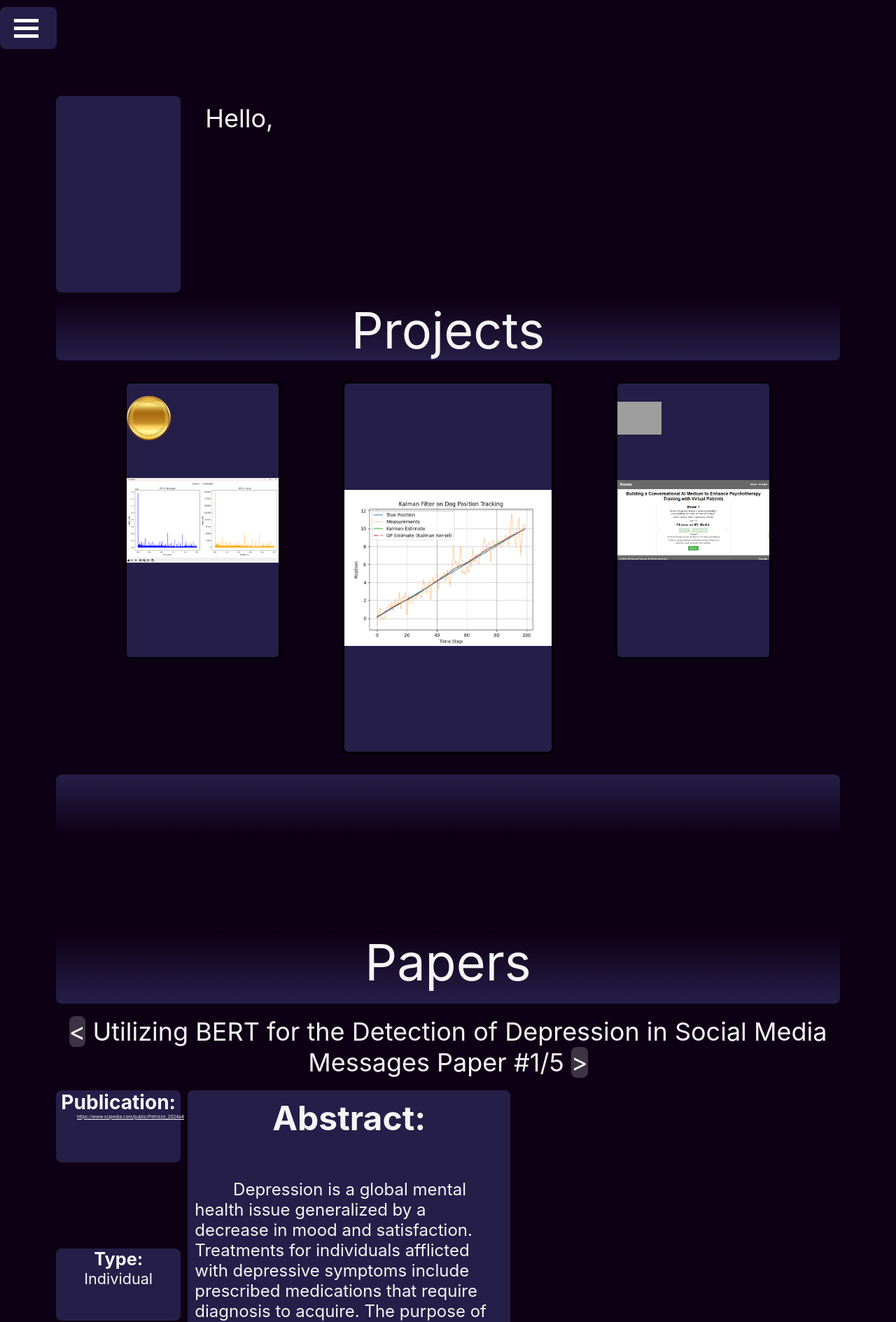
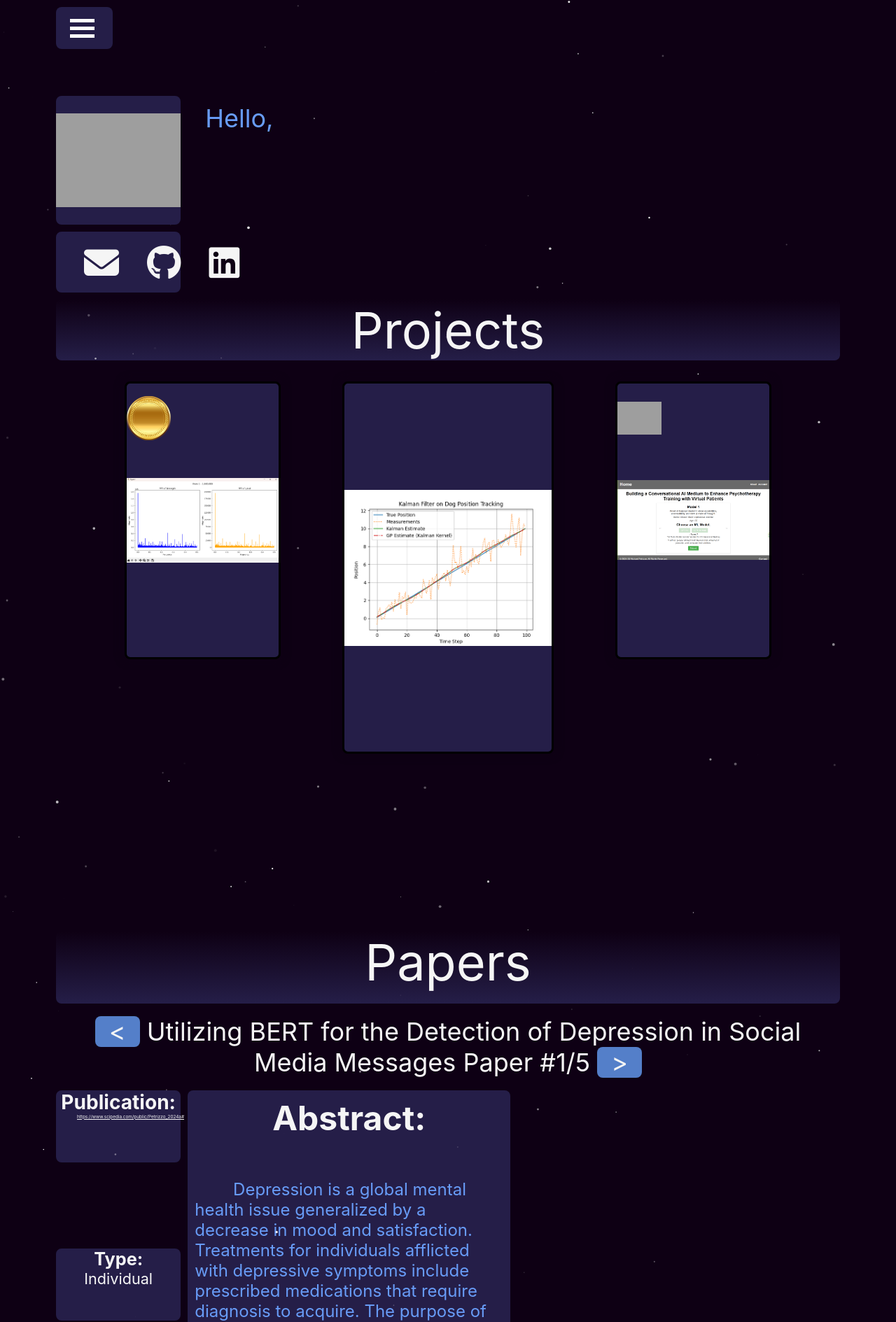
Before and after one commit to MI2yaya/Personal-Website, a Flask app: page / in a window 1280 px wide. Shown: the top 1889 px of the page at 70% size. Run offline with Flask 3, Linux system fonts and the light colour scheme; grey boxes are pictures that could not be loaded.

Commit message:
Starfield! Skill rotations!

```diff
--- a/static/JS/header.js
+++ b/static/JS/header.js
@@ -1,6 +1,6 @@
 const header = document.getElementById('header');
 const bars = document.getElementById('bars')
-const sections = ['me', 'projects', 'papers', 'work', 'photos'];
+const sections = ['me', 'projects', 'papers', 'work','photos'];
 
 
 function capitalizeFirstLetter(str) {
--- /dev/null
+++ b/static/JS/skillSlide.js
@@ -0,0 +1,78 @@
+const skillsSlide = document.getElementById('skillsSlide');
+
+let skills = [
+    { png: "python", description: 'Python' },
+    { png: "js", description: 'JavaScript' },
+    { png: "html", description: 'HTML' },
+    { png: "css", description: 'CSS' },
+    { png: 'ai', description: "AI Chatbots"}
+];
+let currentSkillIndex = 0;
+const speed = 1;
+let paused=false;
+let inView = true;
+
+const observer = new IntersectionObserver(entries => {
+    entries.forEach(entry => {
+        inView = entry.isIntersecting;
+    });
+}, {
+    threshold: 0.1
+});
+observer.observe(skillsSlide);
+
+function addSkill(index, left = window.innerWidth) {
+    const skillPNG = skills[index]['png'];
+    const skillDescription = skills[index]['description'];
+    const skill = document.createElement('div');
+    skill.classList.add('skill');
+    skill.style.left = `${left}px`;
+    skill.style.backgroundImage = `url('/static/assets/skillsImages/${skillPNG}.png')`;
+    skill.addEventListener('mouseover', () => paused = true);
+    skill.addEventListener('mouseout', () => paused = false);
+
+    const skillBar = document.createElement('div');
+    skillBar.classList.add('skillBar');
+    const skillText = document.createElement('a');
+    skillText.innerHTML = skillDescription;
+
+    skillBar.appendChild(skillText);
+    skill.appendChild(skillBar);
+    skillsSlide.appendChild(skill);
+
+    requestAnimationFrame(() => {
+        skill.dataset.width = skill.getBoundingClientRect().width;
+    });
+}
+
+function animateSkills() {
+    const skillElements = document.querySelectorAll('.skill');
+    skillElements.forEach(skill => {
+        if (!paused && inView){
+            let currentLeft = parseFloat(skill.style.left);
+            currentLeft -= speed;
+            skill.style.left = `${currentLeft}px`;
+
+            // Remove if completely off screen
+            const width = parseFloat(skill.dataset.width || 0);
+            if (currentLeft + width < 0) {
+                skill.remove();
+            }
+        }
+    });
+
+    // Add new skill if rightmost one is far enough in
+    const lastSkill = skillsSlide.lastElementChild;
+    const lastWidth = lastSkill ? parseFloat(lastSkill.dataset.width || 0) : 0;
+
+    if (!lastSkill || parseFloat(lastSkill.style.left) < window.innerWidth - (lastWidth*1.5)) {
+        addSkill(currentSkillIndex);
+        currentSkillIndex = (currentSkillIndex + 1) % skills.length;
+    }
+
+    requestAnimationFrame(animateSkills);
+}
+
+document.addEventListener('DOMContentLoaded', () => {
+    animateSkills();
+});
--- /dev/null
+++ b/static/JS/stars.js
@@ -0,0 +1,76 @@
+const canvas = document.getElementById('starfield');
+const ctx = canvas.getContext('2d');
+let mouse = { x: -9999, y: -9999 };
+
+function resizeCanvas() {
+    canvas.width = window.innerWidth;
+    canvas.height = window.innerHeight;
+}
+resizeCanvas();
+window.addEventListener('resize', resizeCanvas);
+
+// Create stars
+let stars = [];
+for (let i = 0; i < 150; i++) {
+    const x = Math.random() * canvas.width;
+    const y = Math.random() * canvas.height;
+    stars.push({
+        x, y,
+        ox: x, oy: y,
+        radius: Math.random() * 2,
+        alpha: Math.random(),
+        delta: (Math.random() * 0.005) + 0.001 // slower twinkle
+    });
+}
+
+function animateStars() {
+    ctx.clearRect(0, 0, canvas.width, canvas.height);
+    for (let star of stars) {
+        // Update alpha
+        star.alpha += star.delta;
+        if (star.alpha <= 0) {
+            star.alpha = 0;
+            star.delta *= -1;
+            star.x = Math.random() * canvas.width;
+            star.y = Math.random() * canvas.height;
+            star.ox = star.x;
+            star.oy = star.y;
+        }
+        if (star.alpha >= 1) star.delta *= -1;
+        const dx = star.x - mouse.x;
+        const dy = star.y - mouse.y;
+        const dist = Math.sqrt(dx * dx + dy * dy);
+        // --- Glow boost
+        let glow = 1;
+        if (dist < 150) {
+            glow = 1 + (1 - dist / 150) * 2; // up to 3x brightness
+        }
+        // --- Repulsion
+        if (dist < 100 && dist > 0.1) {
+            const force = (1 - dist / 100);
+            star.x += dx / dist * force * 2;
+            star.y += dy / dist * force * 2;
+        } else {
+            star.x += (star.ox - star.x) * 0.001;
+            star.y += (star.oy - star.y) * 0.001;
+        }
+        ctx.beginPath();
+        ctx.arc(star.x, star.y, star.radius, 0, Math.PI * 2);
+        ctx.fillStyle = `rgba(255, 255, 255, ${Math.min(1, star.alpha * glow)})`;
+        ctx.fill();
+    }
+
+    requestAnimationFrame(animateStars);
+}
+animateStars();
+
+
+window.addEventListener('mousemove', e => {
+    mouse.x = e.clientX;
+    mouse.y = e.clientY;
+});
+
+window.addEventListener('mouseleave', () => {
+    mouse.x = -9999;
+    mouse.y = -9999;
+});
--- a/static/css/global.css
+++ b/static/css/global.css
@@ -46,7 +46,7 @@ html,body{
 #header {
     position: fixed;
     top: 10px;
-    left: 0;
+    left: 80px;
     z-index: 1000;
     display: flex;
     align-items: center;
@@ -120,3 +120,14 @@ html,body{
 .headerTab:hover {
     background-color: #547FC9;
 }
+
+
+#starfield {
+    position: fixed;
+    top: 0;
+    left: 0;
+    width: 100vw;
+    height: 100vh;
+    z-index: 0;
+    pointer-events: none;
+}
--- a/static/css/home.css
+++ b/static/css/home.css
@@ -10,7 +10,32 @@
 
 #photoMe{
     grid-column: 1/3;
-    grid-row: 2/5;
+    grid-row: 2/4;
+    background-size: contain;
+    background-repeat: no-repeat;
+    background-position: center;
+}
+
+#contactMe{
+    grid-column: 1/3;
+    grid-row: 4;
+    display: flex;
+    padding: 0px 20px;
+    justify-content: space-between;
+    align-items: center;
+}
+
+.contactIcon {
+    display: flex;
+    padding: 10px 20px;
+    text-decoration: none;
+    font-size: clamp(30px, 5vw, 50px);
+    color: white;
+    transition: transform 0.3s ease, color 0.3s ease;
+}
+.contactIcon:hover {
+    transform: scale(1.2);
+    color: #00ffcc;
 }
 
 #aboutMe{
@@ -19,6 +44,7 @@
     grid-column: 3/-1;
     grid-row: 2/5;
     font-size: 1.5rem;
+    color:#689cf7;
 }
 
 .break{
@@ -118,10 +144,11 @@
 .projectLeft,.projectRight, #prevPaper, #nextPaper{
     width: 24px;
     height: 50px;
-    background: rgba(255,255,255,0.2);
+    background: #547FC9;
     border-radius: 8px;
     cursor: pointer;
     text-align: center;
+    padding: 0px 20px;
 }
 .projectLeft::before {
     padding: 5px 0px 5px 25%;
--- a/templates/home.html
+++ b/templates/home.html
@@ -5,9 +5,11 @@
     <title>Home</title>
     <link rel="stylesheet" href="{{ url_for('static', filename='css/global.css') }}">
     <link rel="stylesheet" href="{{ url_for('static', filename='css/home.css') }}">
+    <link rel="stylesheet" href="https://cdnjs.cloudflare.com/ajax/libs/font-awesome/6.4.0/css/all.min.css">
 </head>
 
 <body>
+    <canvas id="starfield"></canvas>
     <div class="page">
         <div id="header" class="block">
             <div id='bars'>
@@ -19,11 +21,22 @@
         </div>
 
         <div id='me' class="emptyBlock"></div>
-        <div id="photoMe" class="block"></div>
-        <div id="aboutMe" class="">Hello,</div>
+        <a id="photoMe" class="block" style="background-image: url('/static/assets/me/IMG_20250804_142039.jpg')"></a>
+        <div id='contactMe' class='block'>
+            <a href="mailto:michaelpetrizzo26@example.com" target="_blank" class="contactIcon">
+                <i class="fas fa-envelope"></i>
+            </a>
+            <a href="https://github.com/MI2yaya" target="_blank" class="contactIcon">
+                <i class="fab fa-github"></i>
+            </a>
+            <a href="https://www.linkedin.com/in/michael-petrizzo26/" target="_blank" class="contactIcon">
+                <i class="fab fa-linkedin"></i>
+            </a>
+        </div>
+        <div id="aboutMe">Hello,</div>
 
         <div id='projects' class="break block">Projects</div>
-        <div id="projectPanel" class="">
+        <div id="projectPanel">
             <div id="project1" class="block project" data-image="0">
                 <div class='medal'></div>
                 <div class="projectBar">
@@ -49,7 +62,6 @@
                 </div>
             </div>
         </div>
-        <div class="break2 block"></div>
 
     </div>
     <div class="page">
@@ -83,27 +95,42 @@
             <p id="paperAbstractText">Filler</p>
         </div>
         <object id="paperPDF" type="application/pdf"></object>
-        <div class="break2 block"></div>
+
         <div class='emptyBreak'></div>
     </div>
     <div class="page">
         <div class='emptyBreak'></div>
         <div id='work' class="break block">Work Experience</div>
-        <div id='work1Description' class=''>
+
+        <div id='work1Title' class='workTitle'>
+            Machine Learning Contractor
+        </div>
+        <div id='work1Description' class='workDescription'>
+            Working for the creation of textual artificial intelligence for a wide range of applications. Experience with classification,
+regression, generation of images, and general problem solving in the field of AI. Successful implementation of AI into
+business level code.
 
         </div>
-        <div id='work1Photo' class="work block" style="background-image: url('/static/assets/logos/PhewAI.png')"></div>
+        <div id='work1Photo' class="workPhoto block" style="background-image: url('/static/assets/companyLogos/PhewAI.png')"></div>
+
         <div class='emptyBreak'></div>
-        <div id='work2Photo' class="work block"></div>
-        <div id='work2Description' class=''>
 
+        <div id='work2Title' class='workTitle'>
+            Machine Learning Freelance
         </div>
+        <div id='work2Description' class='workDescription'>
+            ...
+        </div>
+        <div id='work2Photo' class="workPhoto block"></div>
+        <div id='skillsSlide'></div>
     </div>
     <div class="page">
-
+        <div id='photos' class="break block">Photos</div>
     </div>
 </body>
 
 <script src="{{ url_for('static', filename='JS/projectRotation.js') }}" defer></script>
 <script src="{{ url_for('static', filename='JS/paperVisualizer.js') }}" defer></script>
 <script src="{{ url_for('static', filename='JS/header.js') }}" defer></script>
+<script src="{{ url_for('static', filename='JS/stars.js') }}" defer></script>
+<script src="{{ url_for('static', filename='JS/skillSlide.js') }}" defer></script>
```
Also changed, not shown: other parts of static/css/home.css (+73 -10 lines), static/assets/companyLogos/PhewAI.png (renamed from static/assets/logos/PhewAI.png), static/assets/skillsImages/ai.png (added), static/assets/skillsImages/css.png (added), static/assets/skillsImages/html.png (added), static/assets/skillsImages/js.png (added), static/assets/skillsImages/python.png (added).
